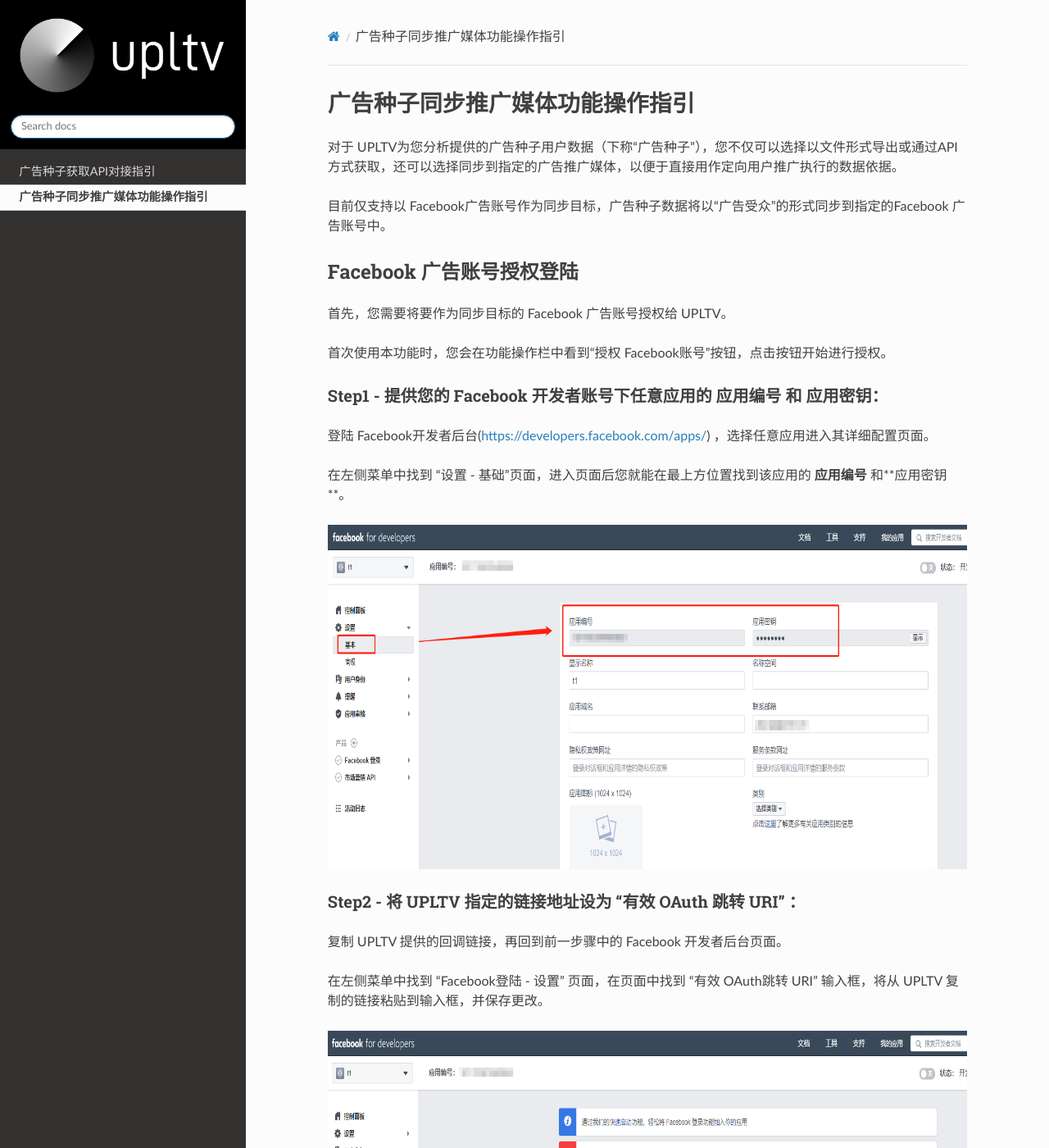
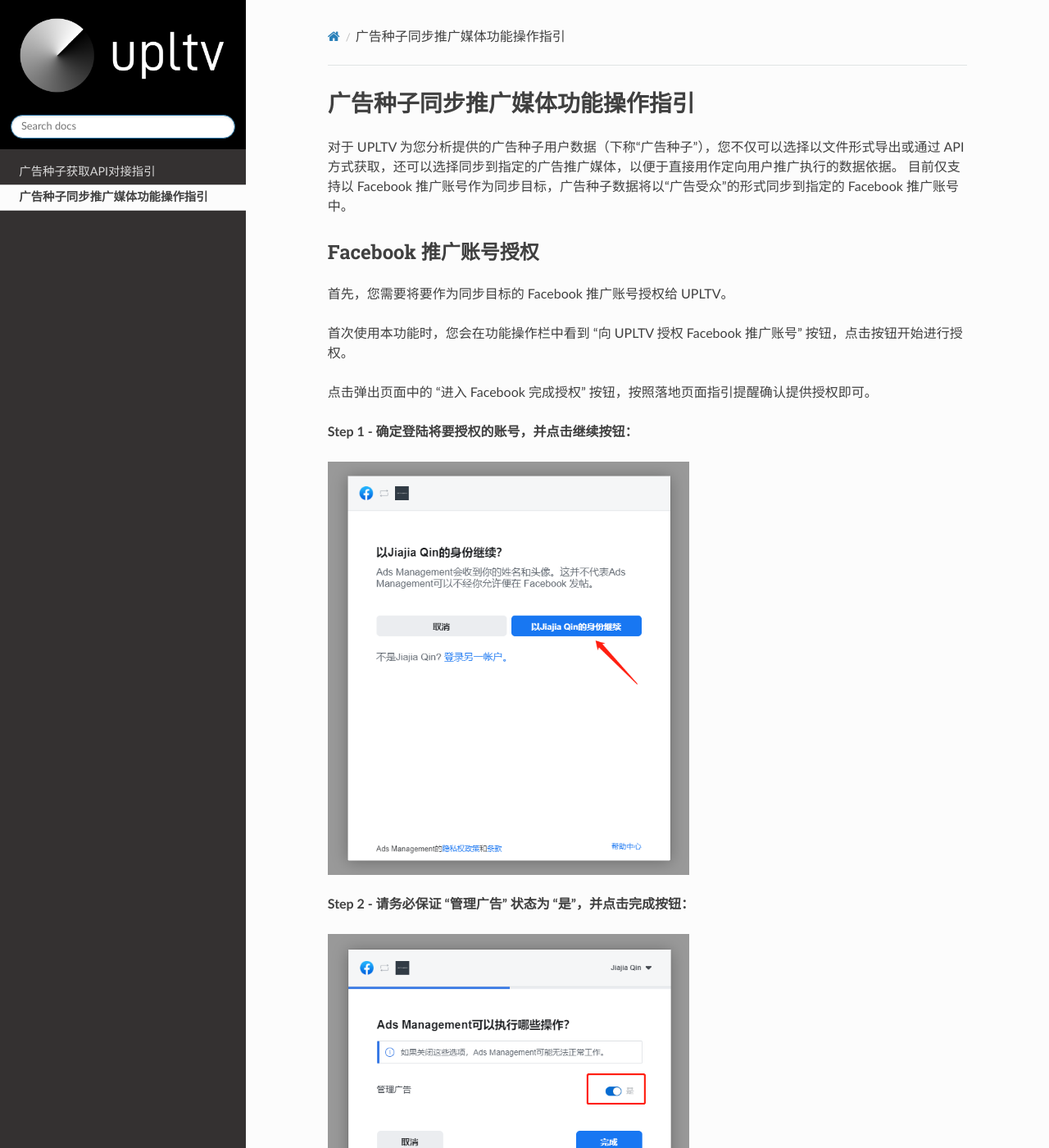
Before and after one commit to wawo00/Seeds_Acquisition_CN, a Sphinx documentation site: the page built from source/chapter/page2.rst, in a window 1280 px wide and 1400 px high. Shown: the whole window at 82% size. Built offline with Sphinx 7.4.7 and the Read the Docs theme 2.0.0, drawn with Linux system fonts in a browser that asks for light colours; some of the changed text lies outside the part shown.

Commit message:
update version

```diff
--- a/source/chapter/page2.rst
+++ b/source/chapter/page2.rst
@@ -1,41 +1,48 @@
 广告种子同步推广媒体功能操作指引
 ================================
 
-对于 UPLTV为您分析提供的广告种子用户数据（下称“广告种子”），您不仅可以选择以文件形式导出或通过API方式获取，还可以选择同步到指定的广告推广媒体，以便于直接用作定向用户推广执行的数据依据。
+对于 UPLTV
+为您分析提供的广告种子用户数据（下称“广告种子”），您不仅可以选择以文件形式导出或通过
+API
+方式获取，还可以选择同步到指定的广告推广媒体，以便于直接用作定向用户推广执行的数据依据。
+目前仅支持以 Facebook
+推广账号作为同步目标，广告种子数据将以“广告受众”的形式同步到指定的
+Facebook 推广账号中。
 
-目前仅支持以 Facebook广告账号作为同步目标，广告种子数据将以“广告受众”的形式同步到指定的Facebook 广告账号中。
+Facebook 推广账号授权
+---------------------
 
-Facebook 广告账号授权登陆
--------------------------
+首先，您需要将要作为同步目标的 Facebook 推广账号授权给 UPLTV。
 
-首先，您需要将要作为同步目标的 Facebook 广告账号授权给 UPLTV。
+首次使用本功能时，您会在功能操作栏中看到 “向 UPLTV 授权 Facebook
+推广账号” 按钮，点击按钮开始进行授权。
 
-首次使用本功能时，您会在功能操作栏中看到“授权 Facebook账号”按钮，点击按钮开始进行授权。
+点击弹出页面中的 “进入 Facebook 完成授权”
+按钮，按照落地页面指引提醒确认提供授权即可。
 
-Step1 - 提供您的 Facebook 开发者账号下任意应用的 **应用编号** 和 **应用密钥**\ ：
-^^^^^^^^^^^^^^^^^^^^^^^^^^^^^^^^^^^^^^^^^^^^^^^^^^^^^^^^^^^^^^^^^^^^^^^^^^^^^^^^^
+**Step 1 - 确定登陆将要授权的账号，并点击继续按钮：**
 
-登陆 Facebook开发者后台(https://developers.facebook.com/apps/) ，选择任意应用进入其详细配置页面。
+.. figure:: ../img/01.jpg
+   :scale: 70 %
+   :alt: picture 1
 
-在左侧菜单中找到 “设置 - 基础”页面，进入页面后您就能在最上方位置找到该应用的 **应用编号** 和**应用密钥**\ 。
+**Step 2 - 请务必保证 “管理广告” 状态为 “是”，并点击完成按钮：**
 
-.. figure:: ../img/cn_1.png
+.. figure:: ../img/02.jpg
    :scale: 70 %
    :alt: picture 3
 
-Step2 - 将 UPLTV 指定的链接地址设为 **“有效 OAuth 跳转 URI”** ：
-^^^^^^^^^^^^^^^^^^^^^^^^^^^^^^^^^^^^^^^^^^^^^^^^^^^^^^^^^^^^^^^^
+**Step 3 - 最终步骤，点击确认按钮：**
 
-复制 UPLTV 提供的回调链接，再回到前一步骤中的 Facebook 开发者后台页面。
-
-在左侧菜单中找到 “Facebook登陆 - 设置” 页面，在页面中找到 “有效 OAuth跳转 URI” 输入框，将从 UPLTV 复制的链接粘贴到输入框，并保存更改。
-
-.. figure:: ../img/cn_2.png
+.. figure:: ../img/03.jpg
    :scale: 70 %
    :alt: picture 3
 
-Step3 - 点击 “进入 Facebook 完成授权” 按钮，按照落地页面指引提醒确认提供授权即可。
-^^^^^^^^^^^^^^^^^^^^^^^^^^^^^^^^^^^^^^^^^^^^^^^^^^^^^^^^^^^^^^^^^^^^^^^^^^^^^^^^^^
+**大功告成 - 最终提示 “Authorization succeeded” 即可：**
+
+.. figure:: ../img/04.jpg
+   :scale: 70 %
+   :alt: picture 4
 
 授权成功后，UPLTV 将自动获取授权账号下允许访问的 Facebook广告账号列表，并定期更新。因此如果您需要将数据同步到新的广告账号中，只要在Facebook 后台设置这个新广告账号允许已授权开发者账号访问即可。
 
```
Also changed, not shown: source/img/01.jpg (added), source/img/02.jpg (added), source/img/03.jpg (added), source/img/04.jpg (added), 9 other files.
